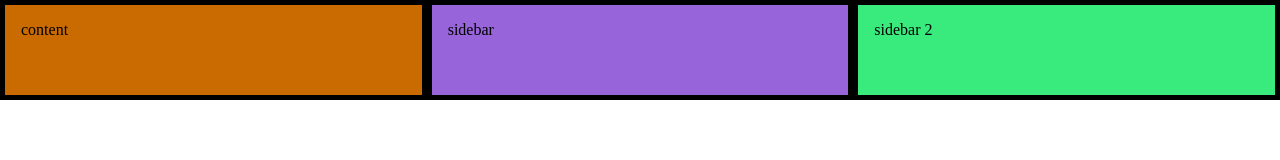
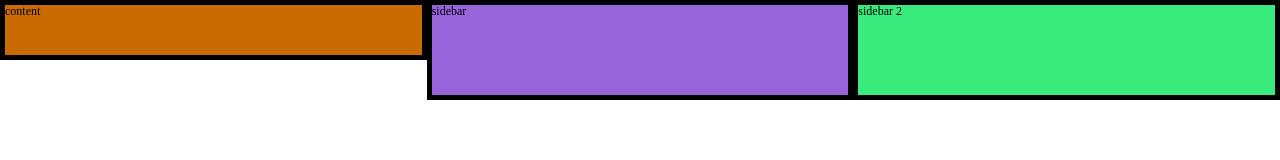
Before and after one commit to chickenclaw13/Tetris, a plain HTML site: page index.html in a window 1280 px wide. Drawn offline with nearby package versions, Linux system fonts and the light colour scheme.

Commit message:
css 優先級別

```diff
--- a/css/style.sass
+++ b/css/style.sass
@@ -2,11 +2,16 @@
 
 html
   box-sizing:border-box
+  font-size: 40px
 
 
 *, *::after, *::before
   box-sizing: inherit
+  font-size: 100px
 
+
+div
+  font-size: 12px
 
 
 body
@@ -32,7 +37,7 @@ html
 
 
 .content , .sidebar , .sidebar-2
-  padding: 1rem
+  // padding: 2rem
   background-color: $secondary-color
   border: 5px solid #000000
   flex:1
--- a/index.html
+++ b/index.html
@@ -6,6 +6,11 @@
         <meta http-equiv="X-UA-Compatible" content="ie=edge">
         <title>我是一個測試</title>
         <link rel="stylesheet" href="css/style.css">
+        <style>
+          .content{
+            height:30px;
+          }
+        </style>
         <link
       href="https://cdnjs.cloudflare.com/ajax/libs/normalize/8.0.1/normalize.min.css"
       rel="stylesheet"
@@ -18,8 +23,9 @@
             <div class="site-logo">web logo</div>
          </div>
        </div> -->
+
       <div class="wapper">
-        <div class="content">content</div>
+        <div class="content" style="height: 60px;">content</div>
         <div class="sidebar">sidebar</div>
         <div class="sidebar-2">sidebar 2</div>
       </div>
```
Also changed, not shown: css/style-dist.css (added), css/style.css, 1 other file.
